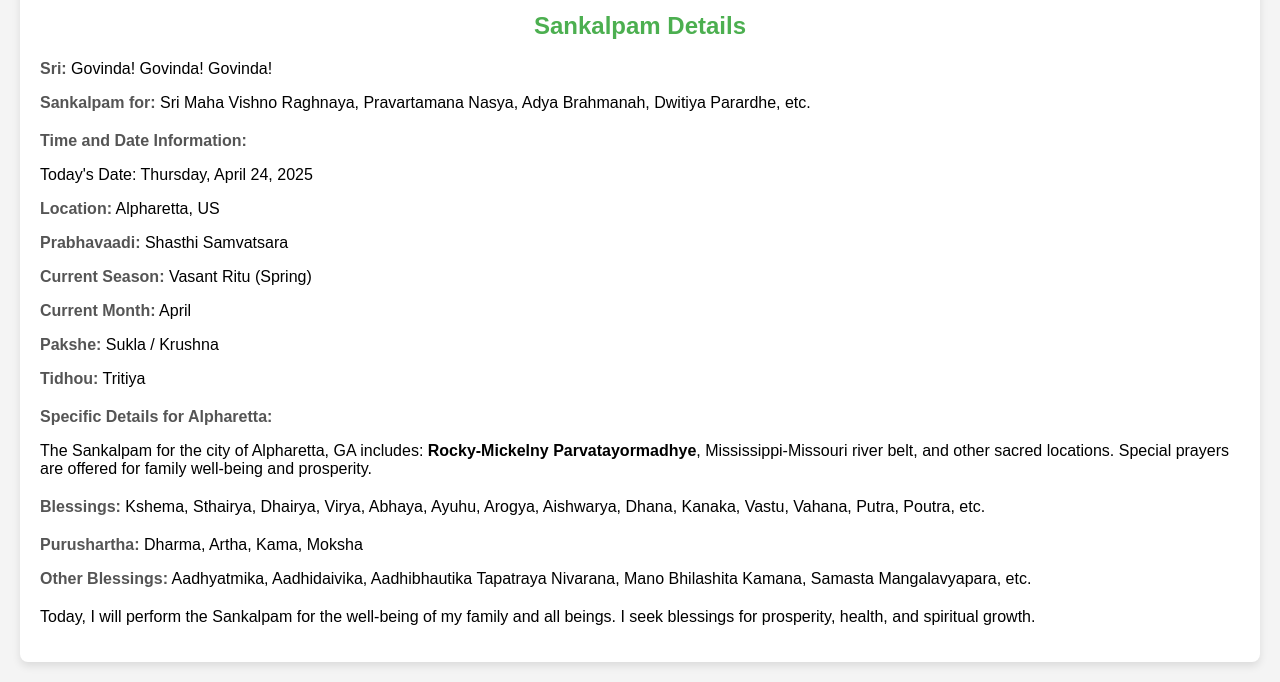
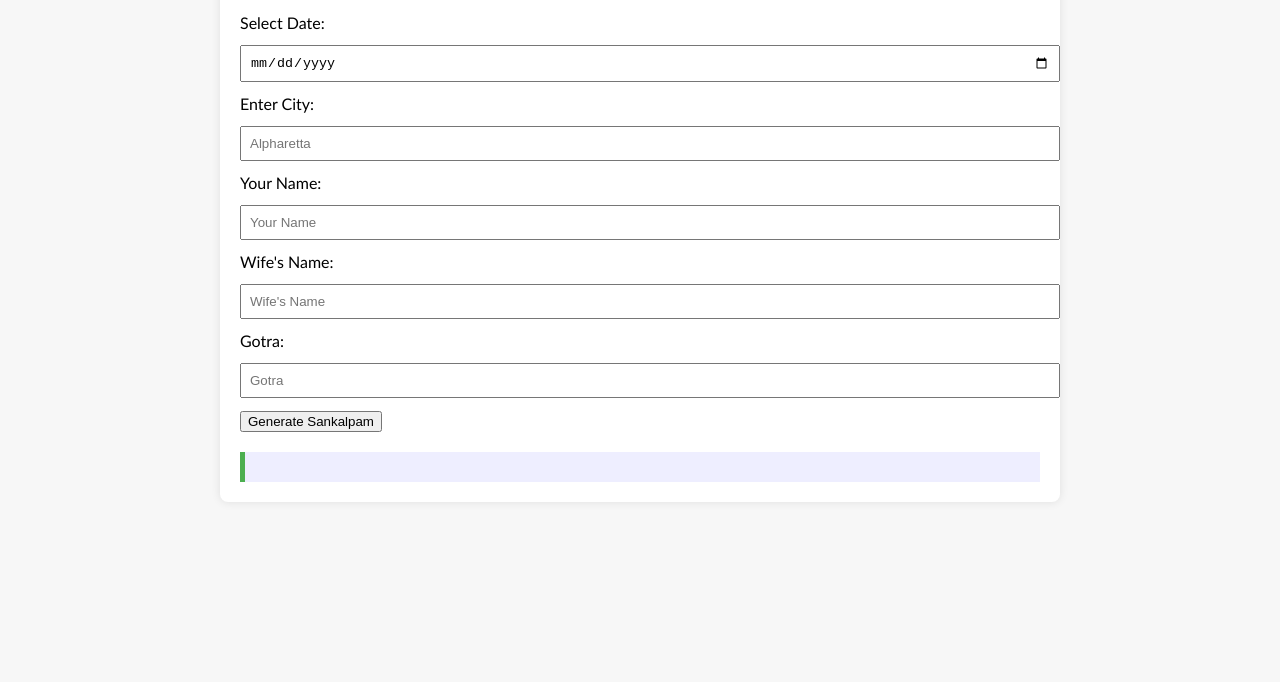
Before and after one commit to RameshSubbaraman/Sankalpam, a plain HTML site: page index.html in a window 1280 px wide. Shown: the part 128-810 px from the top of the page. Drawn offline with Linux system fonts and the light colour scheme.

Commit message:
Add files via upload

```diff
--- a/index.html
+++ b/index.html
@@ -1,112 +1,110 @@
 <!DOCTYPE html>
 <html lang="en">
 <head>
-    <meta charset="UTF-8">
-    <meta name="viewport" content="width=device-width, initial-scale=1.0">
-    <title>Hindu Sankalpam for Alpharetta, US</title>
+  <meta charset="UTF-8" />
+  <meta name="viewport" content="width=device-width, initial-scale=1.0" />
+  <title>Sankalpam Generator</title>
   <style>
     body {
-            font-family: Arial, sans-serif;
-            margin: 0;
+      font-family: Calibri, sans-serif;
+      line-height: 1.5;
+      background-color: #f7f7f7;
       padding: 20px;
-            background-color: #f4f4f4;
     }
-        h1, h2 {
+    .container {
+      background: white;
+      padding: 20px;
+      border-radius: 8px;
+      max-width: 800px;
+      margin: auto;
+      box-shadow: 0 0 10px rgba(0,0,0,0.1);
+    }
+    h1 {
       text-align: center;
       color: #4CAF50;
     }
-        .content {
-            background-color: white;
-            padding: 20px;
-            border-radius: 8px;
-            box-shadow: 0 4px 8px rgba(0, 0, 0, 0.1);
+    label, input {
+      display: block;
+      margin-bottom: 10px;
     }
-        .section {
-            margin-bottom: 20px;
+    input {
+      padding: 8px;
+      width: 100%;
     }
-        .highlight {
-            font-weight: bold;
-            color: #555;
+    .output {
+      margin-top: 20px;
+      padding: 15px;
+      background-color: #eef;
+      border-left: 5px solid #4CAF50;
     }
   </style>
 </head>
 <body>
-    <h1>Sankalpam for Alpharetta, US</h1>
-    <div class="content">
-        <h2>Sankalpam Details</h2>
-        <div class="section">
-            <p><span class="highlight">Sri:</span> Govinda! Govinda! Govinda!</p>
-            <p><span class="highlight">Sankalpam for:</span> Sri Maha Vishno Raghnaya, Pravartamana Nasya, Adya Brahmanah, Dwitiya Parardhe, etc.</p>
-        </div>
+  <div class="container">
+    <h1>Dynamic Sankalpam Generator</h1>
+    <label for="date">Select Date:</label>
+    <input type="date" id="date" />
 
-        <div class="section">
-            <p><span class="highlight">Time and Date Information:</span></p>
-            <p id="current-date"></p>
-            <p><span class="highlight">Location:</span> Alpharetta, US</p>
-            <p><span class="highlight">Prabhavaadi:</span> Shasthi Samvatsara</p>
-            <p><span class="highlight">Current Season:</span> <span id="current-season"></span></p>
-            <p><span class="highlight">Current Month:</span> <span id="current-month"></span></p>
-            <p><span class="highlight">Pakshe:</span> Sukla / Krushna</p>
-            <p><span class="highlight">Tidhou:</span> <span id="current-tithi"></span></p>
-        </div>
+    <label for="city">Enter City:</label>
+    <input type="text" id="city" placeholder="Alpharetta" />
 
-        <div class="section">
-            <p><span class="highlight">Specific Details for Alpharetta:</span></p>
-            <p>The Sankalpam for the city of Alpharetta, GA includes: <strong>Rocky-Mickelny Parvatayormadhye</strong>, Mississippi-Missouri river belt, and other sacred locations. Special prayers are offered for family well-being and prosperity.</p>
-        </div>
+    <label for="name">Your Name:</label>
+    <input type="text" id="yourname" placeholder="Your Name" />
 
-        <div class="section">
-            <p><span class="highlight">Blessings:</span> Kshema, Sthairya, Dhairya, Virya, Abhaya, Ayuhu, Arogya, Aishwarya, Dhana, Kanaka, Vastu, Vahana, Putra, Poutra, etc.</p>
-        </div>
+    <label for="wifename">Wife's Name:</label>
+    <input type="text" id="wifename" placeholder="Wife's Name" />
 
-        <div class="section">
-            <p><span class="highlight">Purushartha:</span> Dharma, Artha, Kama, Moksha</p>
-            <p><span class="highlight">Other Blessings:</span> Aadhyatmika, Aadhidaivika, Aadhibhautika Tapatraya Nivarana, Mano Bhilashita Kamana, Samasta Mangalavyapara, etc.</p>
-        </div>
+    <label for="gotra">Gotra:</label>
+    <input type="text" id="gotra" placeholder="Gotra" />
 
-        <p id="final-sankalpam"></p>
+    <button onclick="generateSankalpam()">Generate Sankalpam</button>
+
+    <div class="output" id="sankalpamOutput"></div>
   </div>
 
   <script>
-        // JavaScript code to display dynamic details based on the date and location
+    function generateSankalpam() {
+      const date = new Date(document.getElementById('date').value);
+      const city = document.getElementById('city').value || 'Alpharetta';
+      const yourName = document.getElementById('yourname').value || '________________';
+      const wifeName = document.getElementById('wifename').value || '________________';
+      const gotra = document.getElementById('gotra').value || '________________';
 
-        function getCurrentDate() {
-            const date = new Date();
-            const options = { weekday: 'long', year: 'numeric', month: 'long', day: 'numeric' };
-            return date.toLocaleDateString('en-US', options);
+      const month = date.toLocaleString('default', { month: 'long' });
+      const weekday = date.toLocaleString('default', { weekday: 'long' });
+      const day = date.getDate();
+      const year = date.getFullYear();
+      const season = getSeason(date.getMonth() + 1);
+
+      const sankalpam = `
+        Mamo partha samastha durithakshaya dwara Sri Parameshwara preethyartham .........
+        Sri maha vishnu raagnaya, pravarta manasya, aadya brahmanaha, dwiteeya parardhe,
+        sweta varaha kalpe, vivaswata manwantare, kaliyuge, pradhama paade,
+        krouncha dwi:pe:, ramanaka varshe:, aindra khande:, meroho paschima digbhage:
+        uttara America deshe, ${city} nagare:,
+        asmin varthama:na vya:vaha:rika cha:ndra ma:ne:na,
+        prabhava:di shasthi samvatsara:na:m madhye:,
+        ----------------------------- na:ma samvatsare:,
+        -------(uttara-from Jan 13 to June13/dakshina-from June 13 to Jan 13) ayane:,
+        ${season} ruthou, ${month} ma:se:, sukla/krushna pakshe:, tidhou, ${weekday} va:sare:,
+        ------------- nakshatre:, ----------------yo:ge:, --------------- karane:,
+        evam guna visheshana visishtayaam, sriman ${yourName} naama dheyaaham,
+        sreemataha ${wifeName} naamnyam, ${gotra} gotrodbhavasya,
+        mama upatta duritakshaya dwara, sri parameswara mugdhisya,
+        sri parameswara preetyardham.
+      `;
+
+      document.getElementById('sankalpamOutput').innerText = sankalpam;
     }
 
-        function getSeason() {
-            const date = new Date();
-            const month = date.getMonth() + 1; // Months are zero-indexed (0-11)
-            if (month >= 3 && month <= 5) {
-                return "Vasant Ritu (Spring)";
-            } else if (month >= 6 && month <= 8) {
-                return "Grishma Ritu (Summer)";
-            } else if (month >= 9 && month <= 11) {
-                return "Varsha Ritu (Rainy)";
-            } else {
-                return "Shishira Ritu (Winter)";
+    function getSeason(month) {
+      if (month >= 1 && month <= 2 || month === 12) return "Shishira";
+      if (month >= 3 && month <= 4) return "Vasanta";
+      if (month >= 5 && month <= 6) return "Grishma";
+      if (month >= 7 && month <= 8) return "Varsha";
+      if (month >= 9 && month <= 10) return "Sharad";
+      if (month === 11) return "Hemanta";
     }
-        }
-
-        function getTithi() {
-            const date = new Date();
-            // For simplicity, we just use a random number to represent Tithi (you can replace with actual lunar data)
-            const tithis = ["Pratipada", "Dvitia", "Tritiya", "Chaturthi", "Panchami", "Shashti", "Saptami", "Ashtami", "Navami", "Dashami", "Ekadashi", "Dwadashi", "Trayodashi", "Chaturdashi", "Purnima", "Amavasya"];
-            return tithis[Math.floor(Math.random() * tithis.length)];
-        }
-
-        function getFinalSankalpam() {
-            return "Today, I will perform the Sankalpam for the well-being of my family and all beings. I seek blessings for prosperity, health, and spiritual growth.";
-        }
-
-        // Set dynamic values
-        document.getElementById("current-date").textContent = "Today's Date: " + getCurrentDate();
-        document.getElementById("current-season").textContent = getSeason();
-        document.getElementById("current-month").textContent = new Date().toLocaleString('default', { month: 'long' });
-        document.getElementById("current-tithi").textContent = getTithi();
-        document.getElementById("final-sankalpam").textContent = getFinalSankalpam();
   </script>
 </body>
 </html>
```
Lines whose indentation alone changed are shown as unchanged.
